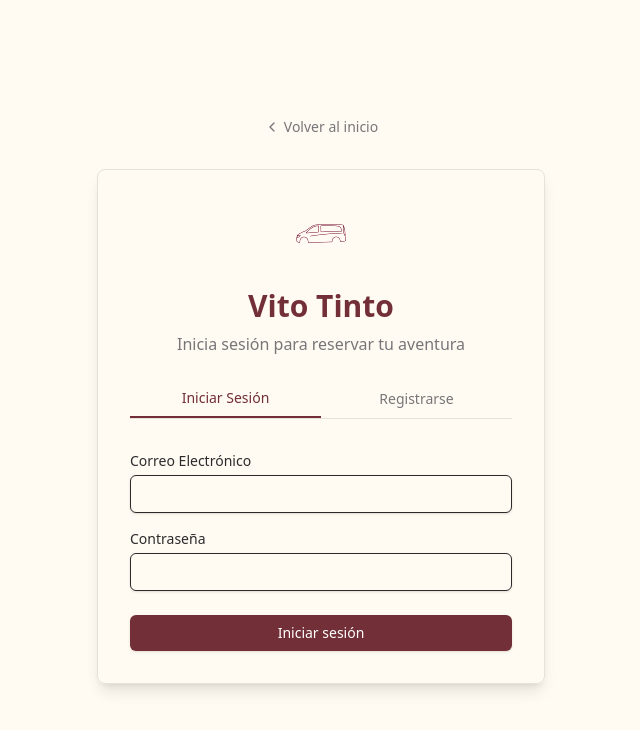
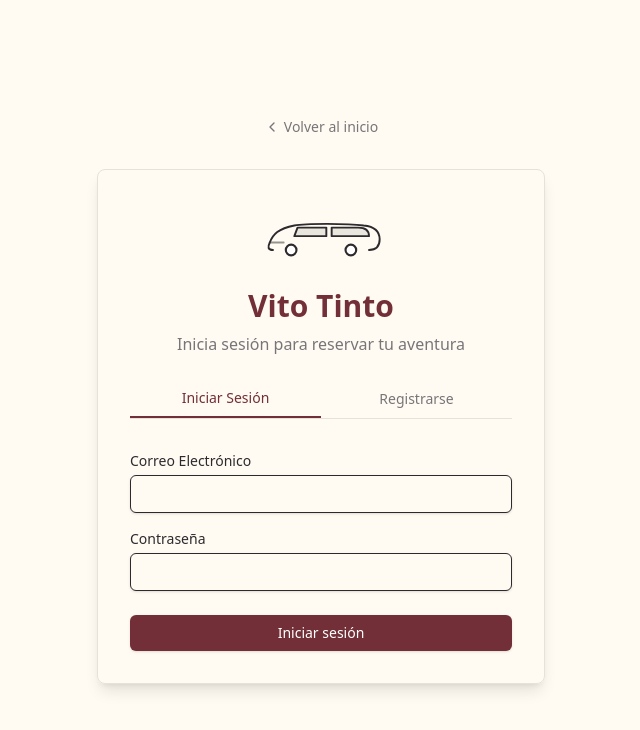
Before and after one commit to danielamarogomez/VitoTinto, a Next.js app: page /login in a window 1280 px wide. Shown: the top 730 px of the page, without its empty margins (319-959 px from the left). Built offline with nearby package versions, Linux system fonts and the light colour scheme.

Commit message:
Actualiza logo a formato SVG transparente y estilizado

```diff
--- a/src/components/Logo.tsx
+++ b/src/components/Logo.tsx
@@ -2,10 +2,29 @@ import React from 'react'
 
 export default function Logo({ className = "h-12 w-auto" }: { className?: string }) {
     return (
-        <img
-            src="/logo.png"
-            alt="Vito Tinto Logo"
-            className={`${className} object-contain mix-blend-multiply contrast-125`}
-        />
+        <svg
+            viewBox="0 0 120 60"
+            className={className}
+            fill="none"
+            stroke="currentColor"
+            strokeWidth="1.8"
+            strokeLinecap="round"
+            strokeLinejoin="round"
+            xmlns="http://www.w3.org/2000/svg"
+        >
+            {/* Silueta estilizada de la Vito Tinto */}
+            <path d="M15 45 C 10 45, 10 42, 12 38 C 15 30, 20 25, 35 22 C 45 20, 85 20, 100 22 C 110 23, 115 28, 115 35 C 115 42, 112 45, 105 45" />
+
+            {/* Ventanas */}
+            <path d="M38 24 L65 24 L65 32 L35 32 Z" fill="currentColor" fillOpacity="0.1" />
+            <path d="M70 24 L95 24 C 102 24, 105 27, 105 32 L105 32 L70 32 Z" fill="currentColor" fillOpacity="0.1" />
+
+            {/* Ruedas */}
+            <circle cx="32" cy="45" r="5" fill="white" stroke="currentColor" strokeWidth="2" />
+            <circle cx="88" cy="45" r="5" fill="white" stroke="currentColor" strokeWidth="2" />
+
+            {/* Detalles */}
+            <path d="M12 38 L25 38" opacity="0.5" />
+        </svg>
     )
 }
```
